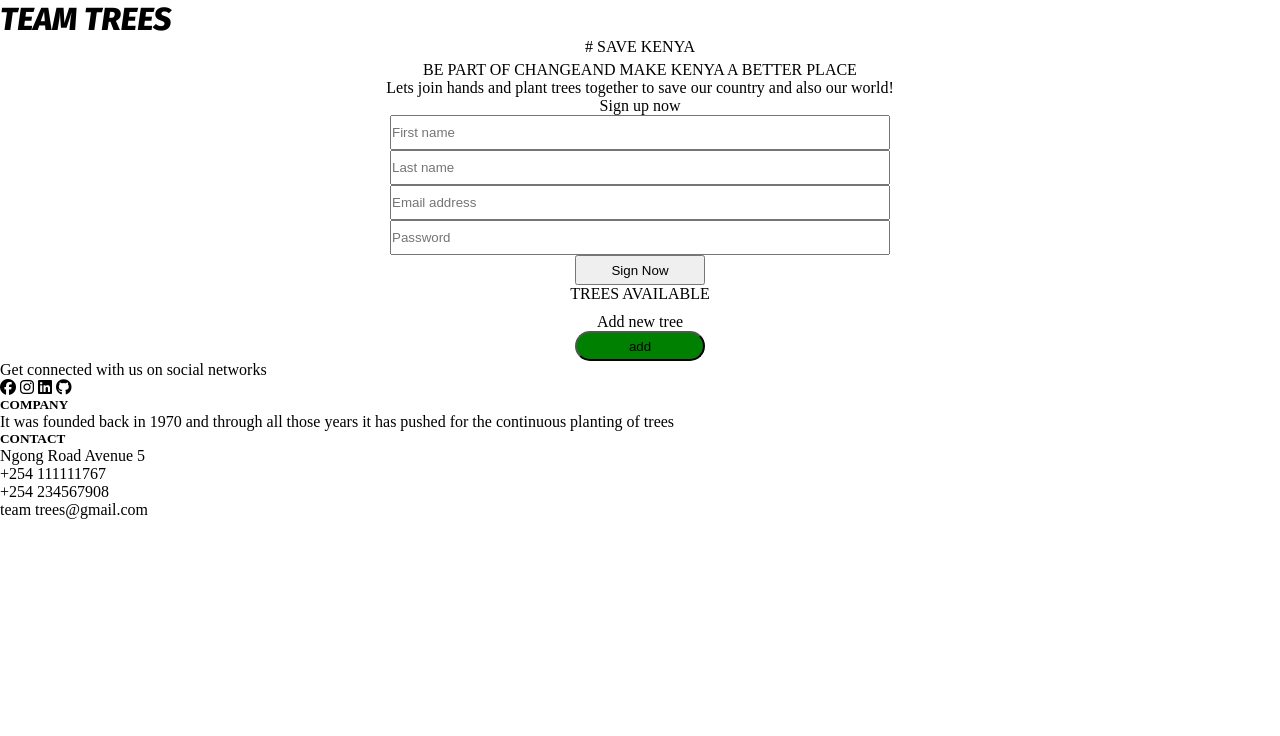
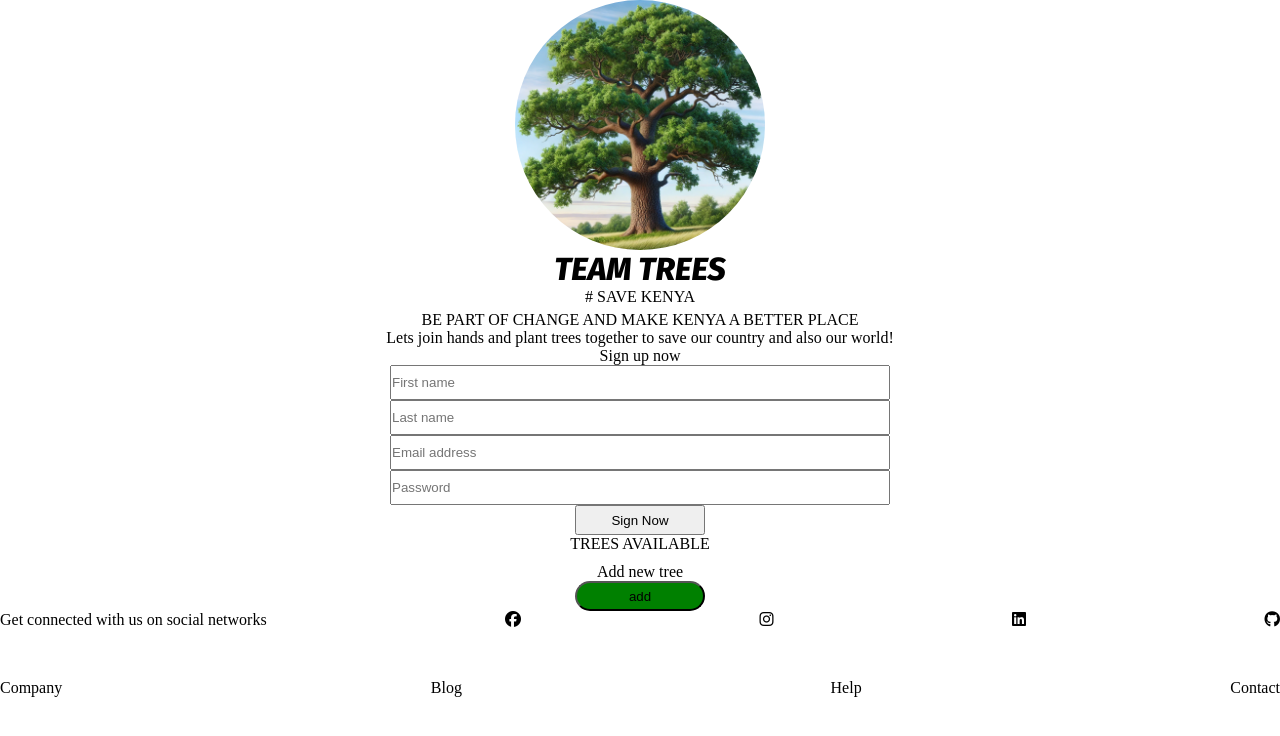
Before and after one commit to Timothywaweru1/team-trees, a plain HTML site: page index.html in a window 1280 px wide. Drawn offline with Linux system fonts and the light colour scheme; no server answers; a web font is replaced by a local one.

Commit message:
added a logo

```diff
--- a/css/style.css
+++ b/css/style.css
@@ -78,3 +78,30 @@ img {
     background-color: green;
     border-radius: 1rem;
 }
+#socials {
+    display: flex;
+    justify-content: space-between;
+    /* background-color: ; */
+}
+.info {
+    display: flex;
+    justify-content: space-between;
+    margin-top: 50px;
+}
+.top {
+    display: flex;
+    justify-content: right;
+}
+h1 {
+    display: flex;
+    justify-content: center;
+    align-items: center;
+}
+#logo {
+    border-radius: 8rem;
+}
+.middle {
+    display: flex;
+    justify-content: center;
+    align-items: center;
+}
--- a/index.html
+++ b/index.html
@@ -10,13 +10,16 @@
 </head>
 <body>
     <header>
+        <div class="middle">
+        <img src="images/e3eeaedb-1e39-47aa-b1cc-bd8de17d933f.webp" alt="tree" id="logo">
+        </div>
         <h1 class="fira-sans-extrabold">TEAM TREES</h1>
         <div class="save-country">
         <span># SAVE KENYA</span>
         </div>
     </header>
     <div id="messg">
-        <p>BE PART OF <span>CHANGE</span>AND MAKE <span>KENYA</span> A BETTER PLACE</p>
+        <p>BE PART OF <span>CHANGE</span> AND MAKE <span>KENYA</span> A BETTER PLACE</p>
     </div>
     <div id="word">
         <p>Lets join hands and plant trees together to save our country and also our world!</p>
@@ -47,24 +50,19 @@
             <button id="add">add </button>
         </div>
         <footer>
-            <div>
+            <div id="socials">
                 <p>Get connected with us on social networks</p>
                 <i class="fa-brands fa-facebook"></i>
                 <i class="fa-brands fa-instagram"></i>
                 <i class="fa-brands fa-linkedin"></i>
                 <i class="fa-brands fa-github"></i>
-                <div>
-                    <h5>COMPANY</h5>
-                    <p>It was founded back in 1970 and through all those years it has pushed for the continuous planting of trees</p>
                 </div>
-                <div>
-                    <h5>CONTACT</h5>
-                    <p>Ngong Road Avenue 5</p>
-                    <p>+254 111111767</p>
-                    <p>+254 234567908</p>
-                    <p>team trees@gmail.com</p>
+                <div class="info"> <!--put a tags-->
+                    <p>Company</p>
+                    <p>Blog</p>
+                    <p>Help</p>
+                    <p>Contact</p>
                 </div>
-            </div>
         </footer>
 
     </div>
```
